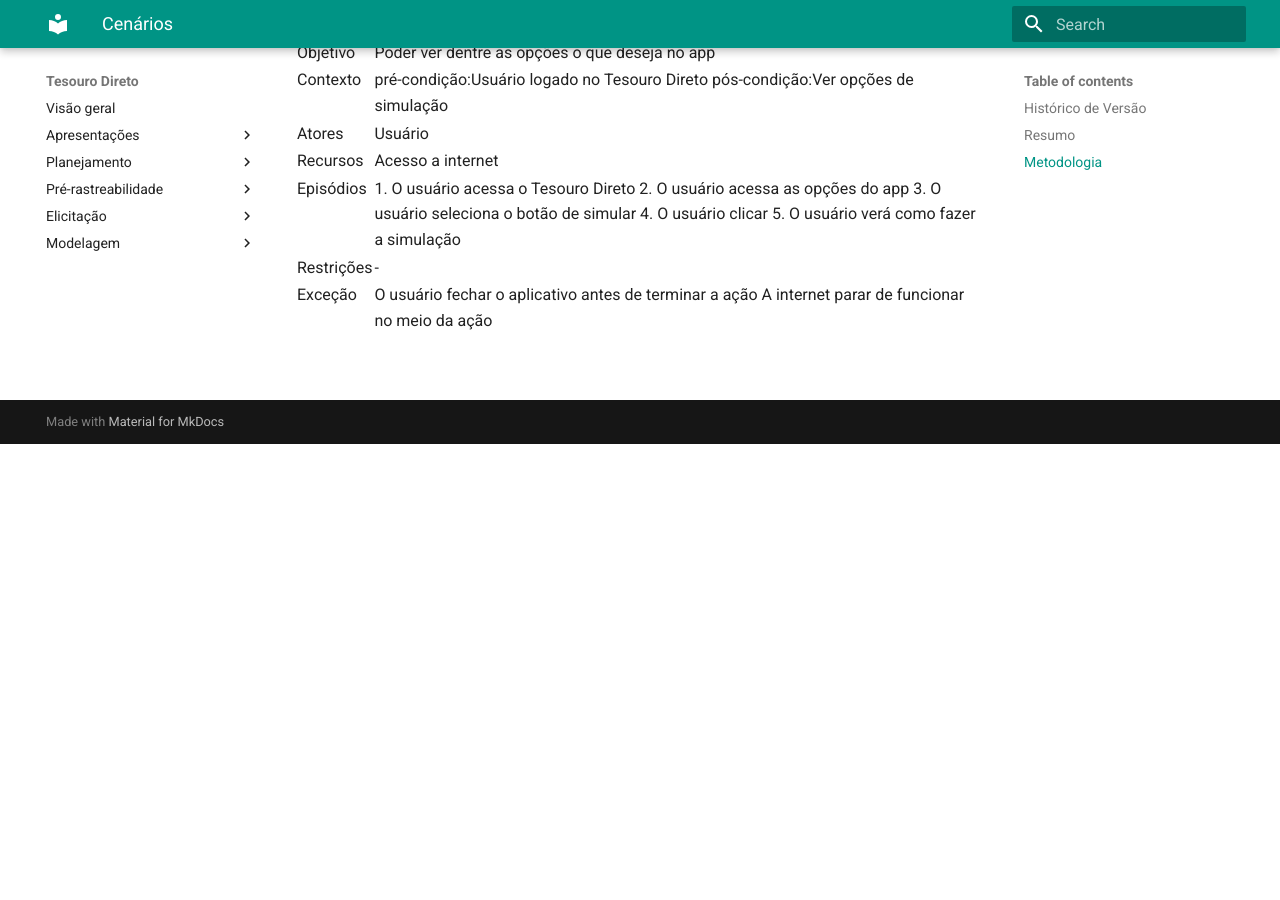
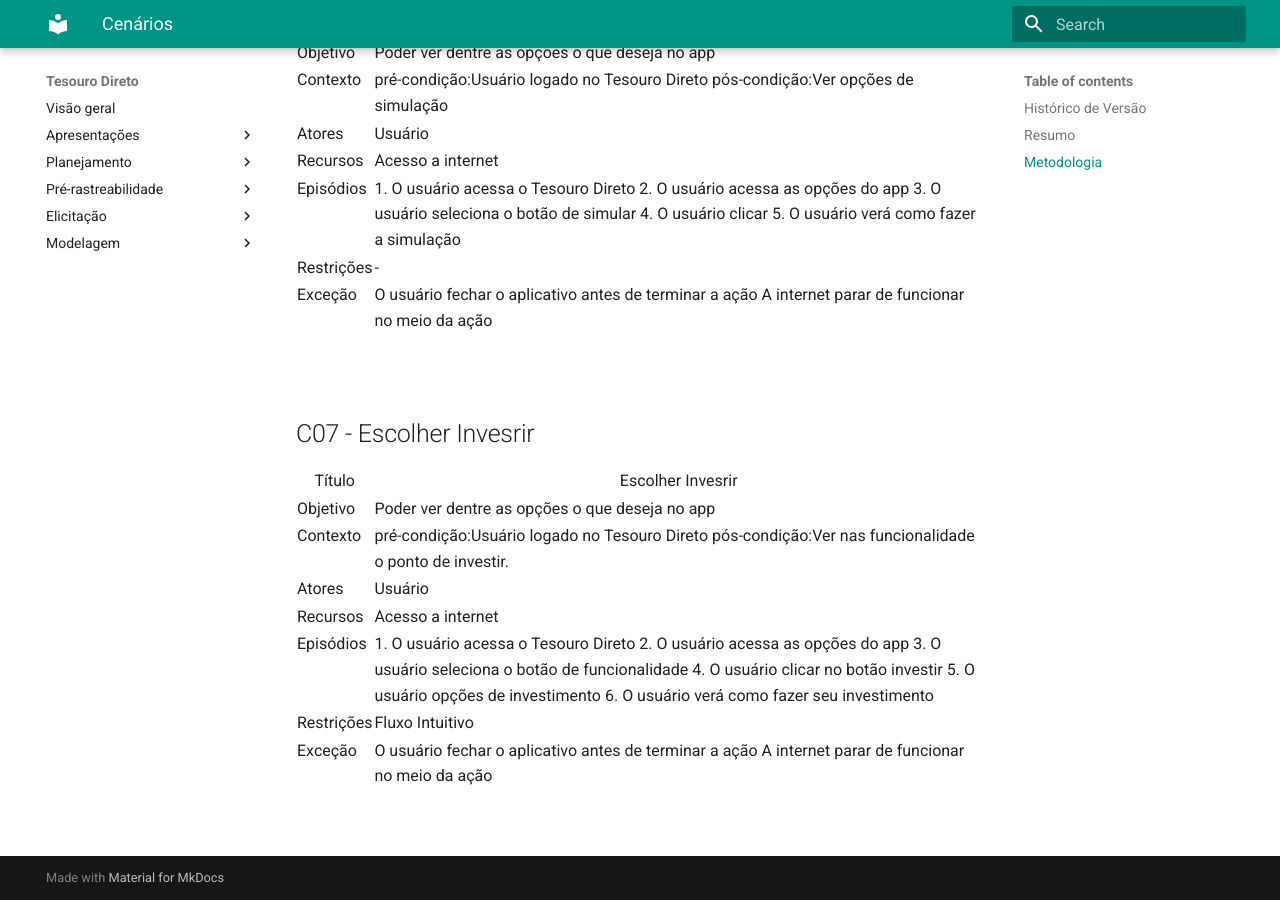
Before and after one commit to mibasFerraz/2021.1-TesouroDireto, an MkDocs documentation site: the page built from docs/modelagem/cenarios.md, in a window 1280 px wide and 900 px high, scrolled down 3690 px. Built offline with MkDocs 1.6.1 and Material for MkDocs 9.7.7, drawn with Linux system fonts in a browser that asks for light colours; before the commit the page ends 4134 px from its top, so only the background shows below that.

Commit message:
(#30) add c07

```diff
--- a/docs/modelagem/cenarios.md
+++ b/docs/modelagem/cenarios.md
@@ -383,3 +383,55 @@
     </tbody>
 </table>
 <br>
+
+## C07 - Escolher Invesrir
+
+<table class="table table-striped border">
+    <thead>
+        <th>Título</th>
+        <th>Escolher Invesrir</th>
+    </thead>
+    <tbody>
+        <tr>
+            <td>Objetivo</td>
+            <td>Poder ver dentre as opções o que deseja no app</td>
+        </tr>
+        <tr>
+            <td>Contexto</td>
+            <td>pré-condição:Usuário logado no Tesouro Direto
+                pós-condição:Ver nas funcionalidade o ponto de investir.
+            </td>
+        </tr>
+        <tr>
+            <td>Atores</td>
+            <td>Usuário</td>
+        </tr>
+        <tr>
+            <td>Recursos</td>
+            <td>Acesso a internet</td>
+        </tr>
+        <tr>
+            <td>Episódios</td>
+            <td>
+            1. O usuário acessa o Tesouro Direto
+            2. O usuário acessa as opções do app
+            3. O usuário seleciona o botão de funcionalidade
+            4. O usuário clicar no botão investir
+            5. O usuário opções de investimento
+            6. O usuário verá como fazer seu investimento
+            </td>
+        </tr>
+        <tr>
+            <td>Restrições</td>
+            <td>Fluxo Intuitivo</td>
+        </tr>
+        <tr>
+            <td>Exceção</td>
+            <td>
+            O usuário fechar o aplicativo antes de terminar a ação
+            A internet parar de funcionar no meio da ação
+            </td>
+        </tr>
+    </tbody>
+</table>
+<br>
```
